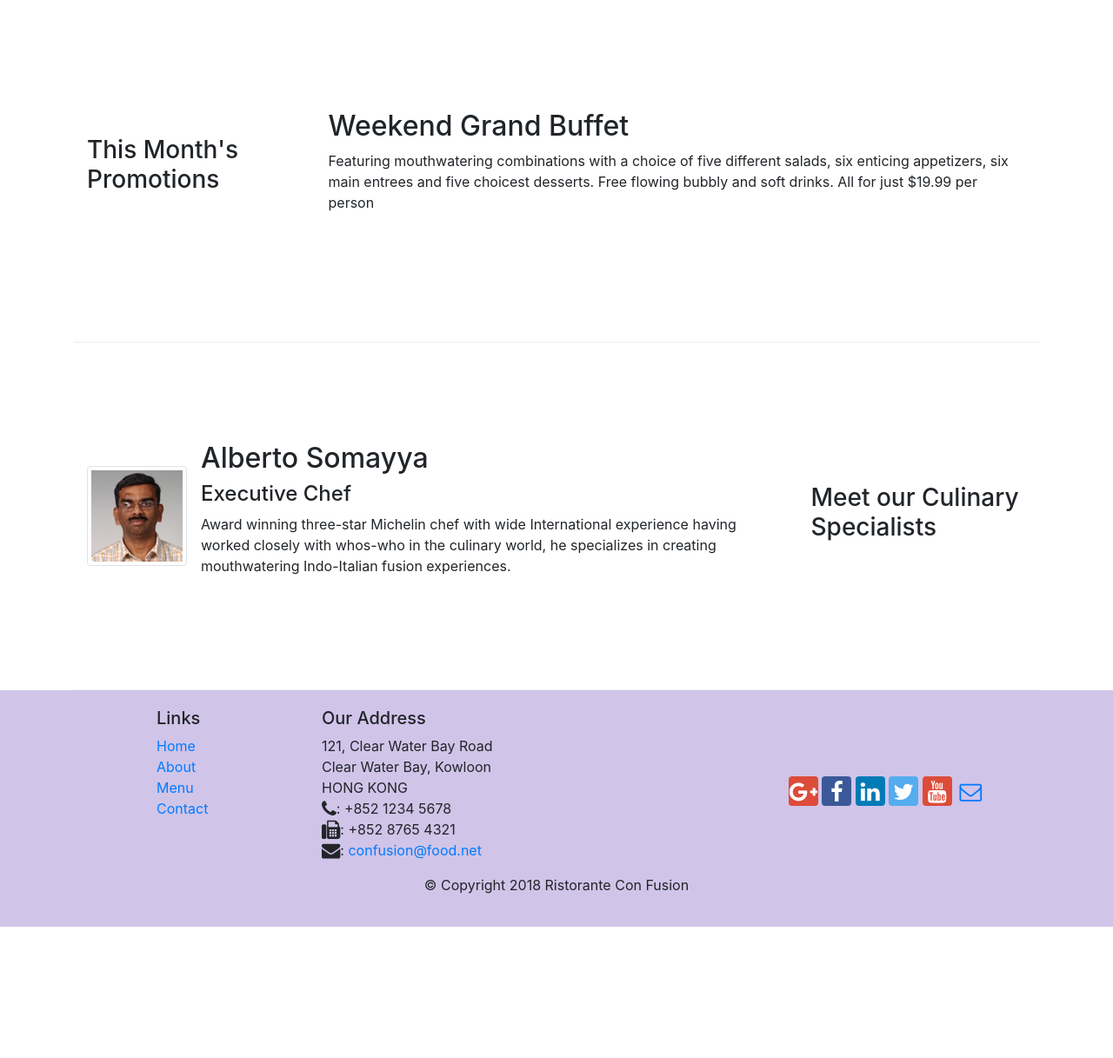
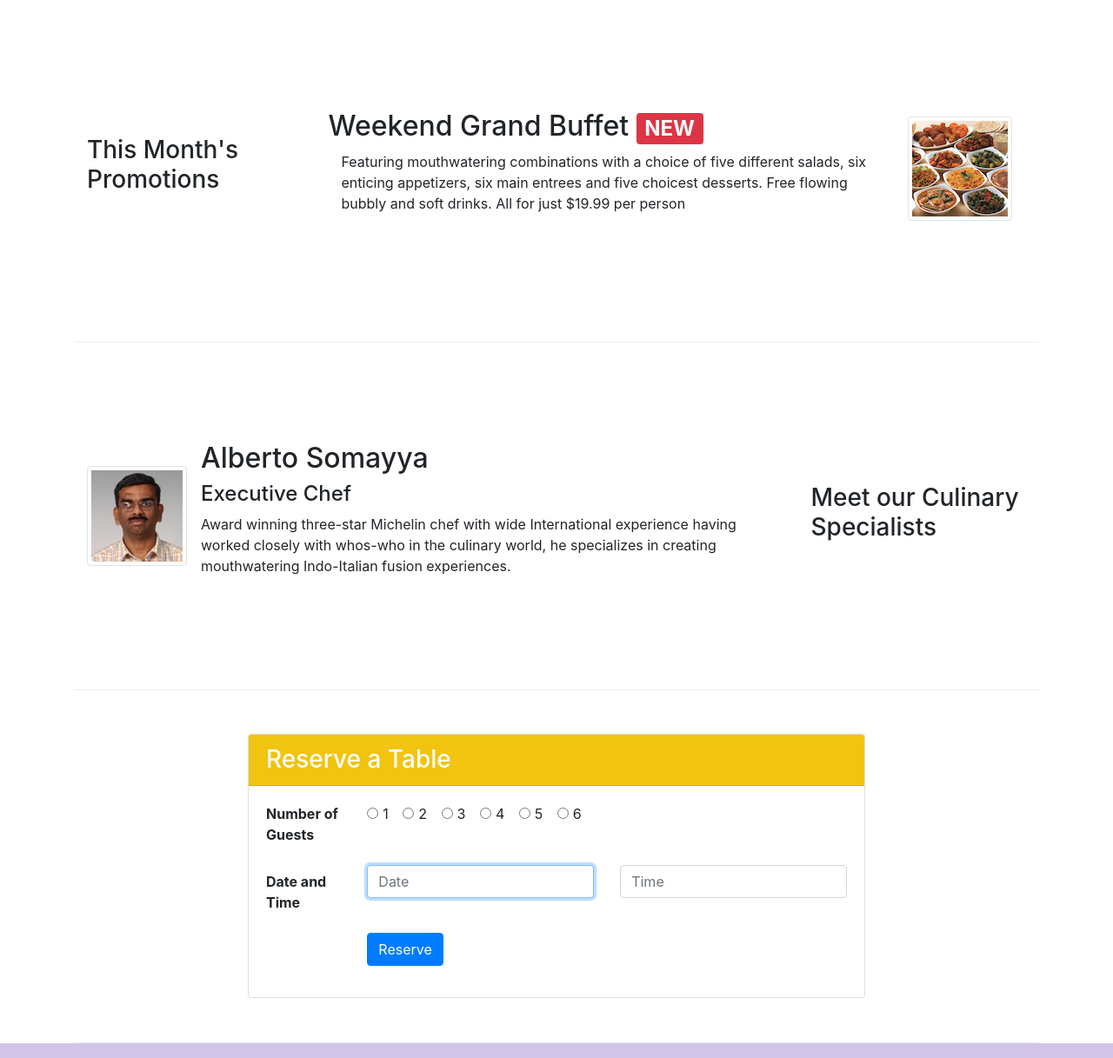
Before and after one commit to JwannanBsci/example, a website: page index.html in a window 1280 px wide. Shown: the part 740-1957 px from the top of the page at 87% size. Before the commit the page ends 1806 px from the top, so only its background shows below. Drawn offline with nearby package versions, Linux system fonts and the light colour scheme.

Commit message:
assignment2

```diff
--- a/index.html
+++ b/index.html
@@ -41,13 +41,20 @@
 
     <header class="jumbotron">
         <div class="container">
-            <div class="row row-header">
-                <div class="col-12 col-sm-6">
+            <div class="row row-header align-items-center">
+                <div class="col-12 col-md-6 col-sm">
                     <h1>Ristorante con Fusion</h1>
                     <p>We take inspiration from the World's best cuisines, and create a unique fusion experience. Our lipsmacking creations will tickle your culinary senses!</p>
                 </div>
-                <div class="col-12 col-sm align-self-center">
-                  <img src="img/logo.png" class="img-fluid">
+                <div class="col col-6">
+                  <div class="row align-items-center">
+                    <div class="col col-sm-12 col-md-6">
+                      <img src="img/logo.png" class="img-fluid">
+                    </div>
+                    <div class="col col-sm-12 col-md-6">
+                      <a role="button" class="btn btn-sm" style="background-color:#F1C40F; color:#000000" href="#ReserveForm">Reserve Table</a>
+                    </div>
+                  </div>
                 </div>
             </div>
         </div>
@@ -57,8 +64,6 @@
             <div class="col-12 col-sm-4 order-sm-last col-md-3">
                 <h3>Our Lipsmacking Culinary Creations</h3>
             </div>
-
-
             <div class="col col-sm order-sm-first col-md">
               <div class="media">
                 <img class="d-flex mr-3 img-thumbnail align-self-center"
@@ -69,7 +74,7 @@
                       <span class="badge badge-danger"> HOT </span>
                       <span class="badge badge-pill badge-secondary">$4.99</span>
                     </h2>
-                    <p>A unique combination of Indian Uthappam (pancake) and Italian pizza, topped with Cerignola olives, ripe vine cherry tomatoes, Vidalia onion, Guntur chillies and Buffalo Paneer.</p>
+                    <p class="col-md-12">A unique combination of Indian Uthappam (pancake) and Italian pizza, topped with Cerignola olives, ripe vine cherry tomatoes, Vidalia onion, Guntur chillies and Buffalo Paneer.</p>
                   </div>
               </div>
             </div>
@@ -80,10 +85,18 @@
             <div class="col-12 col-sm-4  col-md-3">
                 <h3>This Month's Promotions</h3>
             </div>
-            <div class="col col-sm  col-md">
-                <h2>Weekend Grand Buffet</h2>
-                <p>Featuring mouthwatering combinations with a choice of five different salads, six enticing appetizers, six main entrees and five choicest desserts. Free flowing bubbly and soft drinks. All for just $19.99 per person </p>
-            </div>
+            <div class="col col-sm col-md">
+              <div class="media">
+                  <div class="media-body">
+                    <h2 class="mt-0">Weekend Grand Buffet
+                      <span class="badge badge-danger"> NEW </span>
+                    </h2>
+                    <p class="col-md-12">Featuring mouthwatering combinations with a choice of five different salads, six enticing appetizers, six main entrees and five choicest desserts. Free flowing bubbly and soft drinks. All for just $19.99 per person </p>
+                </div>
+                <img class="d-flex mr-3 img-thumbnail align-self-center"
+                  src="img/buffet.png" alt="buffet">
+              </div>
+          </div>
         </div>
 
         <div class="row row-content align-items-center">
@@ -101,6 +114,80 @@
                     </div>
                   </div>
             </div>
+        </div>
+
+        <div class="row row-content align-items-center">
+          <div class="col col-12 col-sm col-xl-8 offset-xl-2">
+            <div class="card" id="ReserveForm">
+              <h3 class="card-header text-white" style="background-color:#F1C40F">
+                Reserve a Table
+              </h3>
+              <div class="card-body">
+                <form>
+                      <div class="form-group row">
+                            <legend class="col-form-label col-sm-2 pt-0"><strong>Number of Guests</strong></legend>
+                            <div class="col-sm-10">
+                                <div class="form-check form-check-inline">
+                                  <input class="form-check-input" type="radio" name="radio" id="radio1" value="1">
+                                  <label class="form-check-label" for="radio1">
+                                    1
+                                  </label>
+                                </div>
+                                <div class="form-check form-check-inline">
+                                  <input class="form-check-input" type="radio" name="radio" id="radio1" value="2">
+                                  <label class="form-check-label" for="radio1">
+                                    2
+                                  </label>
+                                </div>
+                                <div class="form-check form-check-inline">
+                                  <input class="form-check-input" type="radio" name="radio" id="radio1" value="3">
+                                  <label class="form-check-label" for="radio1">
+                                    3
+                                  </label>
+                                </div>
+                                <div class="form-check form-check-inline">
+                                  <input class="form-check-input" type="radio" name="radio" id="radio1" value="4">
+                                  <label class="form-check-label" for="radio1">
+                                    4
+                                  </label>
+                                </div>
+                                <div class="form-check form-check-inline">
+                                  <input class="form-check-input" type="radio" name="radio" id="radio1" value="5">
+                                  <label class="form-check-label" for="radio1">
+                                    5
+                                  </label>
+                                </div>
+                                <div class="form-check form-check-inline">
+                                  <input class="form-check-input" type="radio" name="radio" id="radio1" value="6">
+                                  <label class="form-check-label" for="radio1">
+                                    6
+                                  </label>
+                                </div>
+                              </div>
+                            </div>
+                      <div class="form-group row">
+                        <label class="col-md-2 col-form-label"><strong>Date and Time</strong></label>
+                          <div class="col-5 col-md-5">
+                            <input type="text" placeholder="Date" autofocus="True" class="form-control"
+                              id="date" name="date">
+                          </div>
+                          <div class="col-5 col-md-5">
+                            <input type="text" placeholder="Time" autofocus="True" class="form-control"
+                              id="time" name="time">
+                          </div>
+                      </div>
+                      <div class="form-group row">
+                        <div class="offset-md-2 col-md-10">
+                          <button type="submit" class="btn btn-primary">
+                            Reserve
+                          </button>
+                        </div>
+                      </div>
+                </form>
+              </div>
+            </div>
+          </div>
+          <div class="col-12"></div>
         </div>
     </div>
     <footer class="footer">
```
Also changed, not shown: task_asignment2_full_extra_size.png (added).
